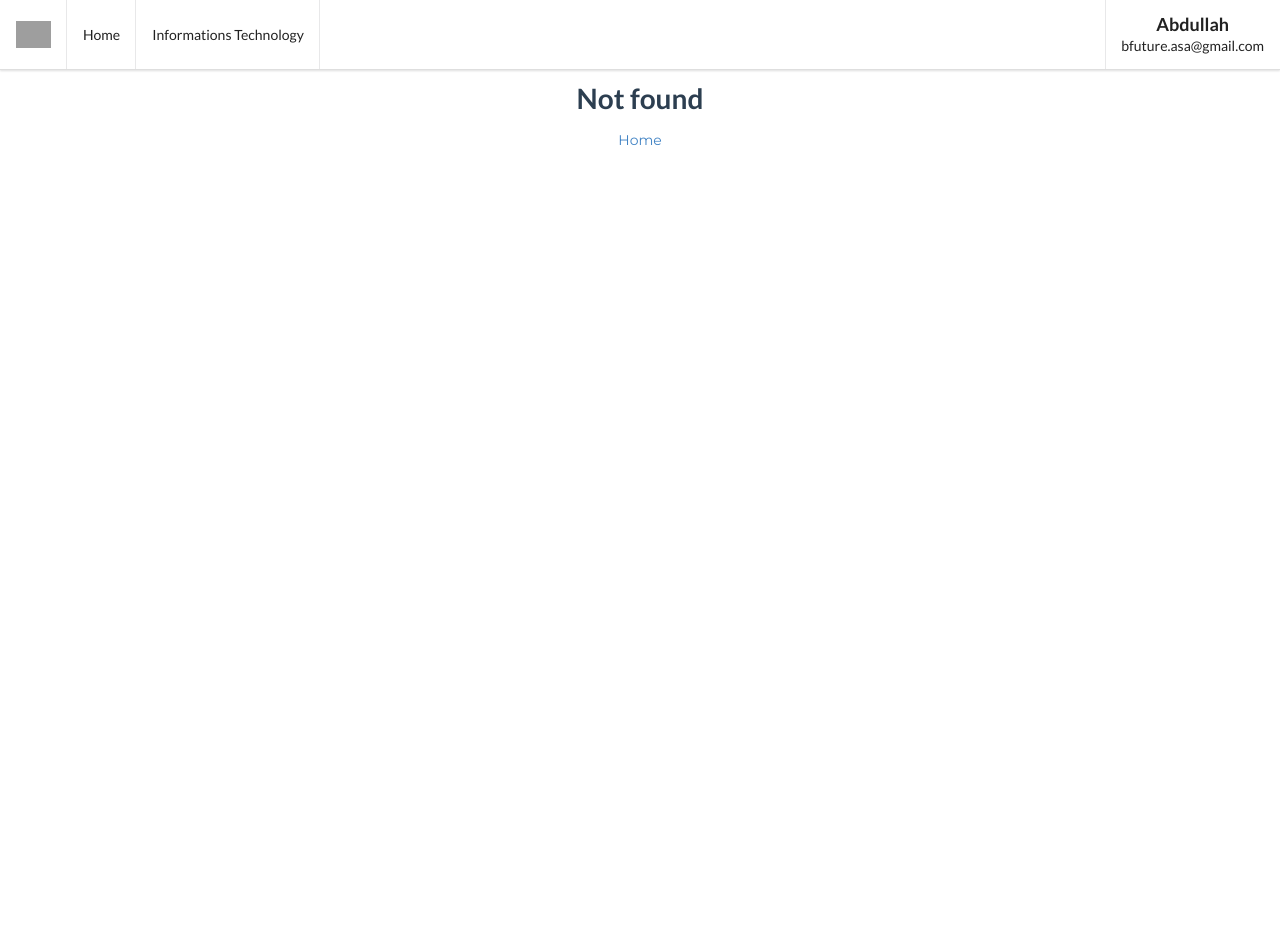
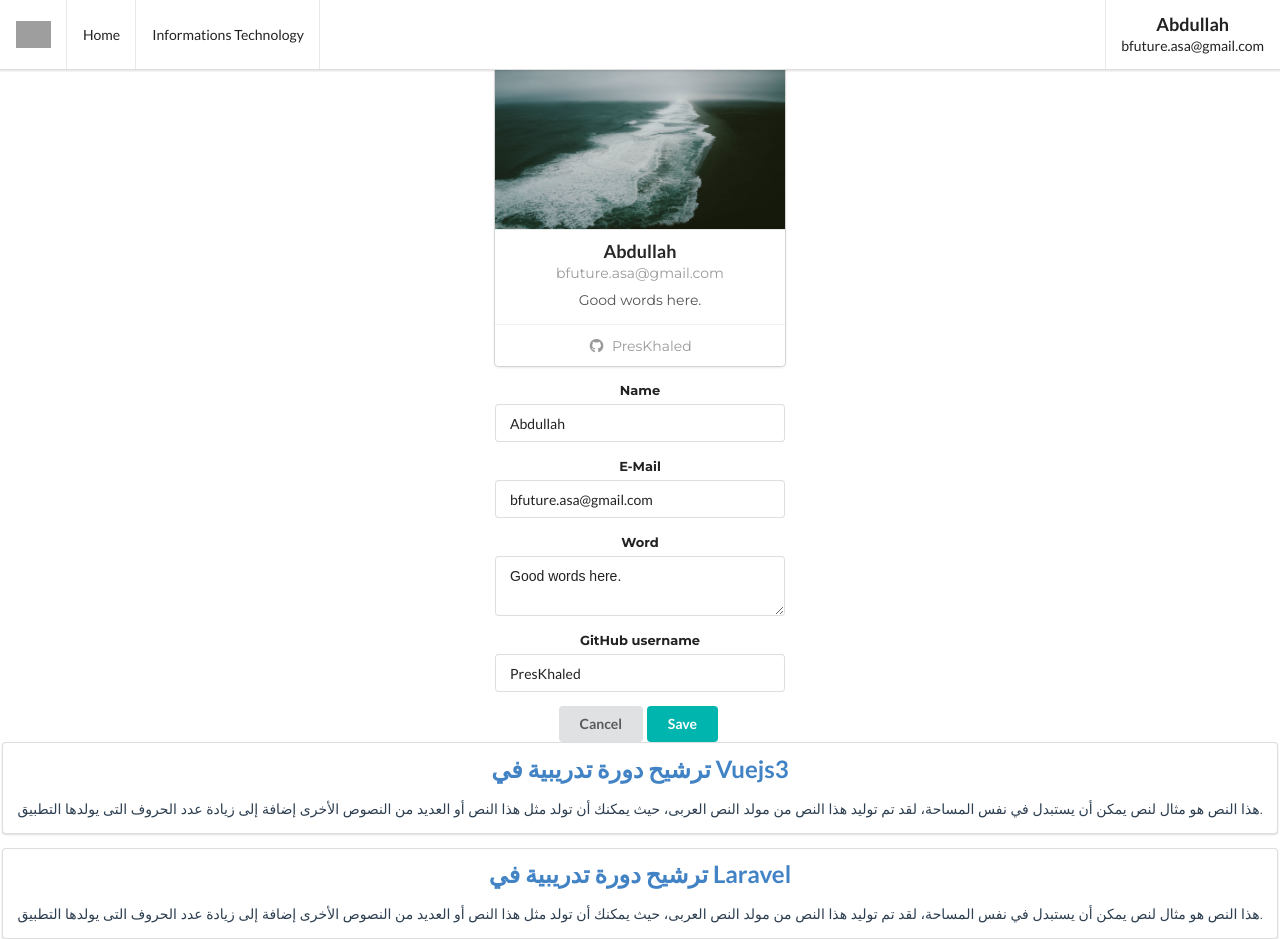
Before and after one commit to PresKhaled/vue-good-forum, a Vue app: page /profile/editInfo in a window 1280 px wide. Before the commit this address had no page. Before the commit the page ends 860 px from the top, so only its background shows below. Built offline with nearby package versions, Linux system fonts and the light colour scheme; grey boxes are pictures that could not be loaded.

Commit message:
Add edit user info route 'ProfileEditInfo' and functionality.

```diff
--- /dev/null
+++ b/src/components/UserEditInfo.vue
@@ -0,0 +1,47 @@
+<template>
+  <form @submit.prevent="saveInfo" class="ui form">
+    <div class="field">
+      <label>Name</label>
+      <input type="text" name="name" v-model="currentUser.name" placeholder="Name">
+    </div>
+    <div class="field">
+      <label>E-Mail</label>
+      <input type="email" name="name" v-model="currentUser.email" placeholder="name@example.com">
+    </div>
+    <div class="field">
+      <label>Word</label>
+      <textarea v-model="currentUser.word" rows="2"></textarea>
+    </div>
+    <div class="field">
+      <label>GitHub username</label>
+      <input type="text" name="github-username" v-model="currentUser.githubUsername" placeholder="https://github.com/Username">
+    </div>
+    <button @click="cancelEditing" class="ui button" type="button">Cancel</button>
+    <button class="ui button teal" type="submit">Save</button>
+  </form>
+</template>
+<script>
+export default {
+  data () {
+    return {
+      currentUser: { ...this.user }
+    }
+  },
+  props: {
+    user: { type: Object, required: true }
+  },
+  methods: {
+    saveInfo () {
+      this.$store.dispatch('editUserInfo', { ...this.currentUser })
+      this.$router.push({ name: 'Profile' })
+    },
+
+    cancelEditing () {
+      this.$router.push({ name: 'Profile' })
+    }
+  }
+}
+</script>
+<style scoped>
+
+</style>
--- a/src/pages/Profile.vue
+++ b/src/pages/Profile.vue
@@ -1,6 +1,12 @@
 <template>
   <div class="ui grid center aligned">
-    <UserInfo :user="authenticatedUser" />
+    <div class="ui aligned left">
+      <UserInfo :user="authenticatedUser" />
+      <router-link v-if="!editInfo" :to="{ name: 'ProfileEditInfo' }">
+        <button class="ui button green">Edit info</button>
+      </router-link>
+      <UserEditInfo v-else :user="authenticatedUser" />
+    </div>
     <UserPublications :publications="publications" />
   </div>
 </template>
@@ -8,12 +14,17 @@
 <script>
 import { mapGetters } from 'vuex'
 import UserInfo from '@/components/UserInfo'
+import UserEditInfo from '@/components/UserEditInfo'
 import UserPublications from '@/components/UserPublications'
 
 export default {
   components: {
     UserInfo,
+    UserEditInfo,
     UserPublications
+  },
+  props: {
+    editInfo: { type: Boolean, default: false }
   },
   data () {
     return {}
--- a/src/router/index.js
+++ b/src/router/index.js
@@ -24,6 +24,12 @@ const routes = [
     path: '/profile',
     name: 'Profile',
     component: Profile
+  },
+  {
+    path: '/profile/editInfo',
+    name: 'ProfileEditInfo',
+    component: Profile,
+    props: { editInfo: true }
   },
   {
     path: '/categories',
--- a/src/store/index.js
+++ b/src/store/index.js
@@ -15,11 +15,20 @@ export default createStore({
     addComment ({ commit }, comment) {
       comment.id = Math.random()
       return commit('saveNewComment', comment)
+    },
+
+    editUserInfo ({ commit }, userInfo) {
+      commit('updateUserInfo', userInfo)
     }
   },
   mutations: {
     saveNewComment (state, newComment) {
       state.comments.push(newComment)
+    },
+
+    updateUserInfo (state, selectedUser) {
+      const userInfoIndex = state.users.findIndex(user => user.id === selectedUser.id)
+      state.users[userInfoIndex] = selectedUser
     }
   }
 })
```
